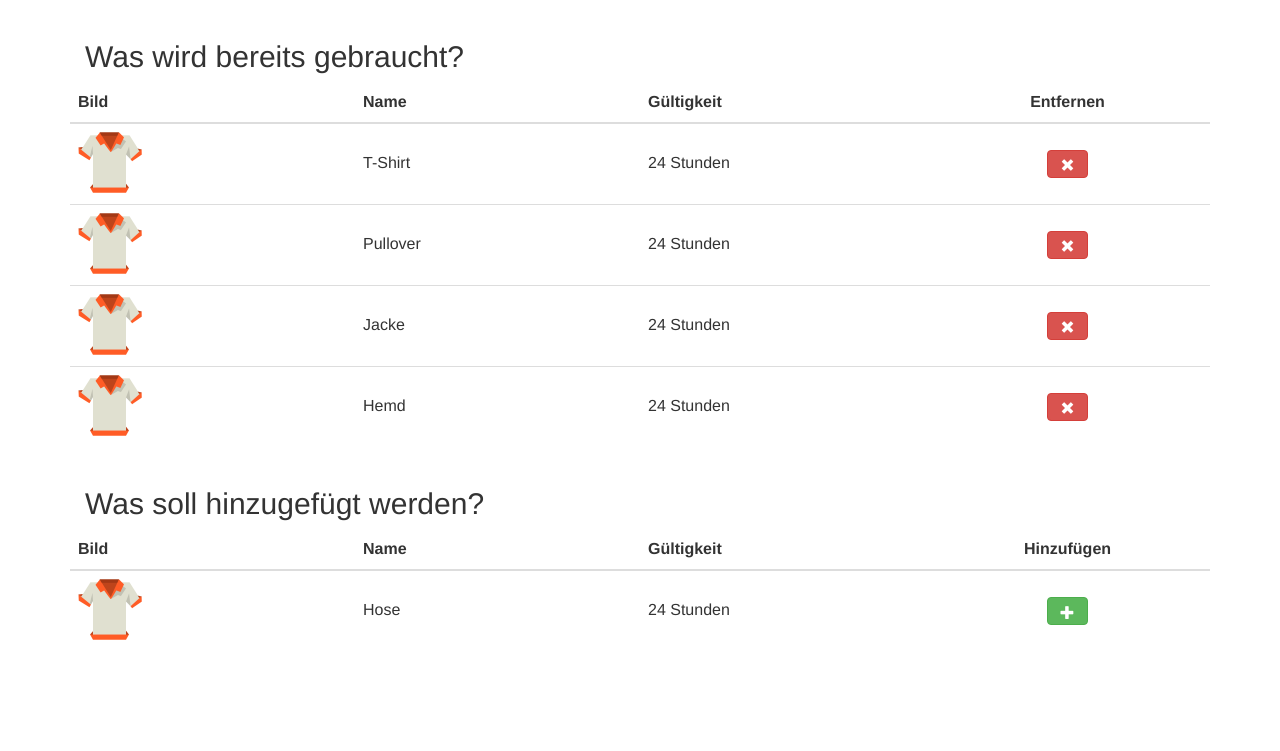
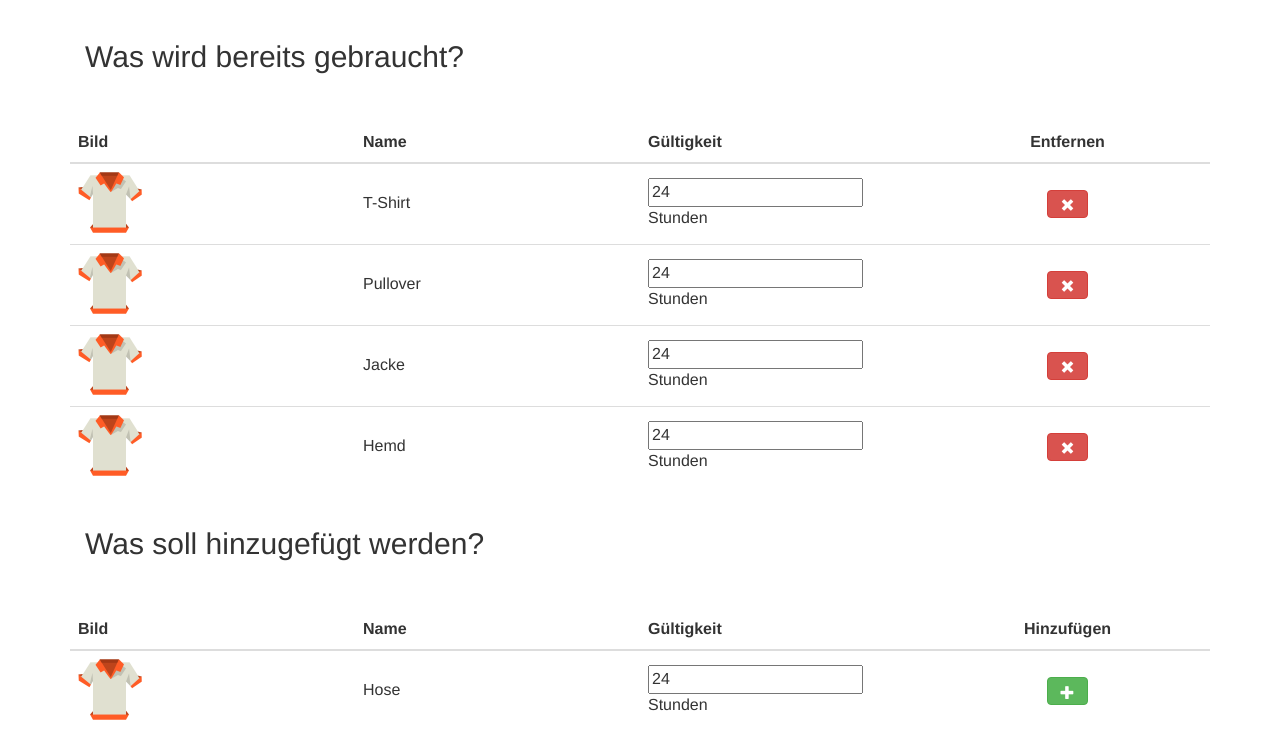
Before and after one commit to TazDingoOG/Hack4Good2015, a PHP site: page / in a window 1280 px wide. Shown: the part 52-803 px from the top of the page. Before the commit the page ends 692 px from the top, so only its background shows below. Run offline with PHP 8.4, Linux system fonts and the light colour scheme; data comes from the database, SQL or seed files in the repository; some libraries are stand-ins or nearby versions.

Commit message:
Added input for item durations. Added function to add button for requested items: 	Added Information parsing to modal for confirmation of adding a new item to the request list.

```diff
--- a/static/css/custom.css
+++ b/static/css/custom.css
@@ -1,4 +1,6 @@
-
+.list-categories-header {
+    margin-bottom: 50px;
+}
 .row {
  margin-bottom: 50px;
 }
--- a/templates/index.html
+++ b/templates/index.html
@@ -41,7 +41,7 @@
 
     <div class="container">
         <div class="container-fluid ">
-            <h2>Was wird bereits gebraucht?</h2>
+            <h2 class="list-categories-header">Was wird bereits gebraucht?</h2>
         </div>
         <table class="table">
             <thead>
@@ -57,7 +57,7 @@
                     <img src="../static/img/t-shirt.png" class="img-rounded">
                 </td>
                 <td class="item-description">T-Shirt</td>
-                <td class="item-timer table-content">24 Stunden</td>
+                <td class="item-timer table-content"><input type="text" value="24"></input> Stunden</td>
 
                 <td class="item-checkoff table-content">
                     <button type="submit" class="btn btn-danger"><span class="glyphicon glyphicon-remove"></span>
@@ -69,7 +69,7 @@
                     <img src="../static/img/t-shirt.png" class="img-rounded">
                 </td>
                 <td class="item-description table-content">Pullover</td>
-                <td class="item-timer table-content">24 Stunden</td>
+                <td class="item-timer table-content"><input type="text" value="24"></input> Stunden</td>
                 <td class="item-checkoff table-content">
                     <button type="submit" class="btn btn-danger"><span class="glyphicon glyphicon-remove"></span>
                     </button>
@@ -80,7 +80,7 @@
                     <img src="../static/img/t-shirt.png" class="img-rounded">
                 </td>
                 <td class="item-description table-content">Jacke</td>
-                <td class="item-timer table-content">24 Stunden</td>
+                <td class="item-timer table-content"><input type="text" value="24"></input> Stunden</td>
                 <td class="item-checkoff table-content">
                     <button type="submit" class="btn btn-danger"><span class="glyphicon glyphicon-remove"></span>
                     </button>
@@ -91,7 +91,7 @@
                     <img src="../static/img/t-shirt.png" class="img-rounded">
                 </td>
                 <td class="item-description table-content">Hemd</td>
-                <td class="item-timer table-content">24 Stunden</td>
+                <td class="item-timer table-content"><input type="text" value="24"></input> Stunden</td>
                 <td class="item-checkoff table-content">
                     <button type="submit" class="btn btn-danger"><span class="glyphicon glyphicon-remove"></span>
                     </button>
@@ -100,7 +100,7 @@
         </table>
 
         <div class="container-fluid">
-            <h2>Was soll hinzugefügt werden?</h2>
+            <h2 class="list-categories-header">Was soll hinzugefügt werden?</h2>
         </div>
 
         <table class="table">
@@ -117,10 +117,10 @@
                     <img src="../static/img/t-shirt.png" class="img-rounded">
                 </td>
                 <td class="item-description">Hose</td>
-                <td class="item-timer">24 Stunden</td>
+                <td class="item-timer"><input type="text" value="24"></input> Stunden</td>
 
                 <td class="item-checkoff">
-                    <button type="button" desc="Shirt" class="btn btn-success add-to-requests"><span class="glyphicon glyphicon-plus" data-toggle="modal" data-target="#myModal"></span>
+                    <button type="button" data-desc="Shirt" class="add-to-requests btn btn-success "><span class="glyphicon glyphicon-plus" data-toggle="modal" data-target="#myModal"></span>
                     </button>
                 </td>
             </tr>
@@ -137,14 +137,13 @@
                         <h4 class="modal-title">Gegenstand zur Bedarfsliste hinzuf&uuml;gen</h4>
                     </div>
                     <div class="modal-body">
-                        <p id="item-modal-name">
+                        <p id="item-name-modal">
                             <!-- Name des Gegenstandes -->
+                            Shirt
                         </p>
-                        <p>
+                        <p id="item-duration-modal">
                             <!-- Gültigkeitsdauer des Gegenstandes -->
-                        </p>
-                        <p>
-                            <!-- Name des Gegenstandes -->
+                           Für X Stunden
                         </p>
 
                     </div>
@@ -163,7 +162,7 @@
 <script>
     $(document).on("click", ".add-to-requests", function () {
         var myItemId = $(this).data('desc');
-        $(".modal-body #item-modal-name").text(myItemId);
+        $(".modal-body #item-name-modal").text(myItemId);
         // As pointed out in comments,
         // it is superfluous to have to manually call the modal.
         // $('#addBookDialog').modal('show');
```
